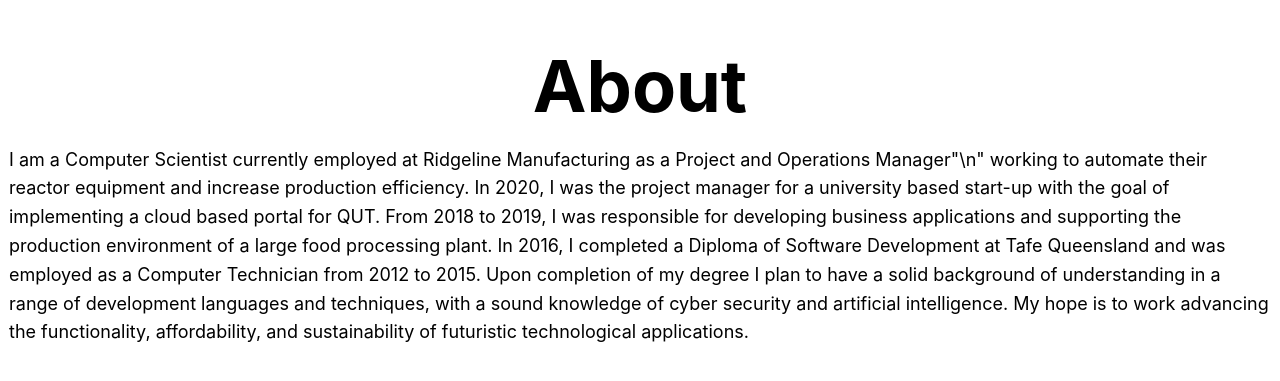
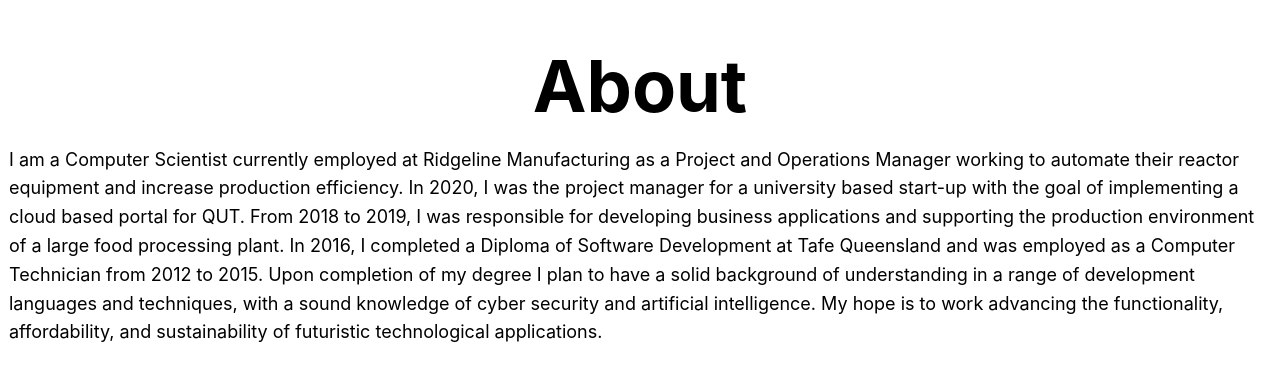
Before and after one commit to lreynolds188/Portfolio, a Next.js app: page /about in a window 1280 px wide. Shown: the part 195-576 px from the top of the page. Built offline with nearby package versions, Linux system fonts and the light colour scheme.

Commit message:
Update about.js

```diff
--- a/pages/about.js
+++ b/pages/about.js
@@ -16,7 +16,7 @@ export default function Home() {
 
         <div>
             <p>
-            I am a Computer Scientist currently employed at Ridgeline Manufacturing as a Project and Operations Manager"\n"
+            I am a Computer Scientist currently employed at Ridgeline Manufacturing as a Project and Operations Manager
             working to automate their reactor equipment and increase production efficiency.
 
             In 2020, I was the project manager for a university based start-up with the goal of implementing a cloud
```
